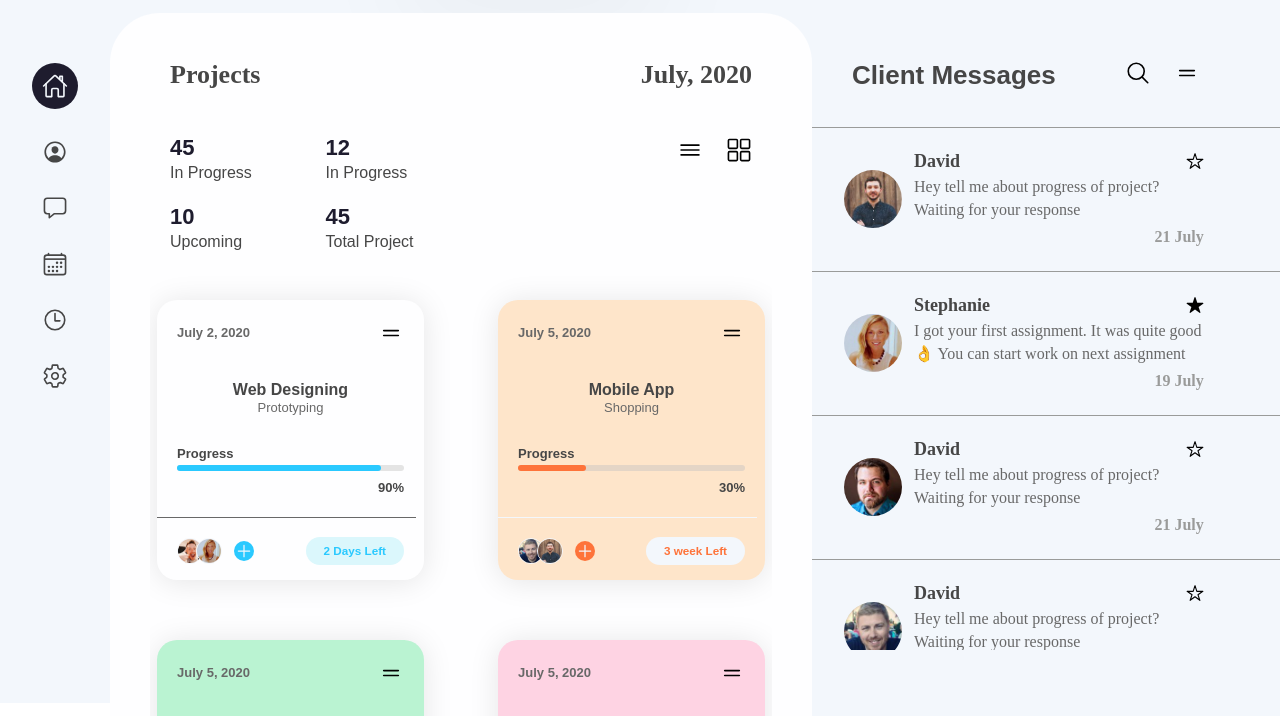
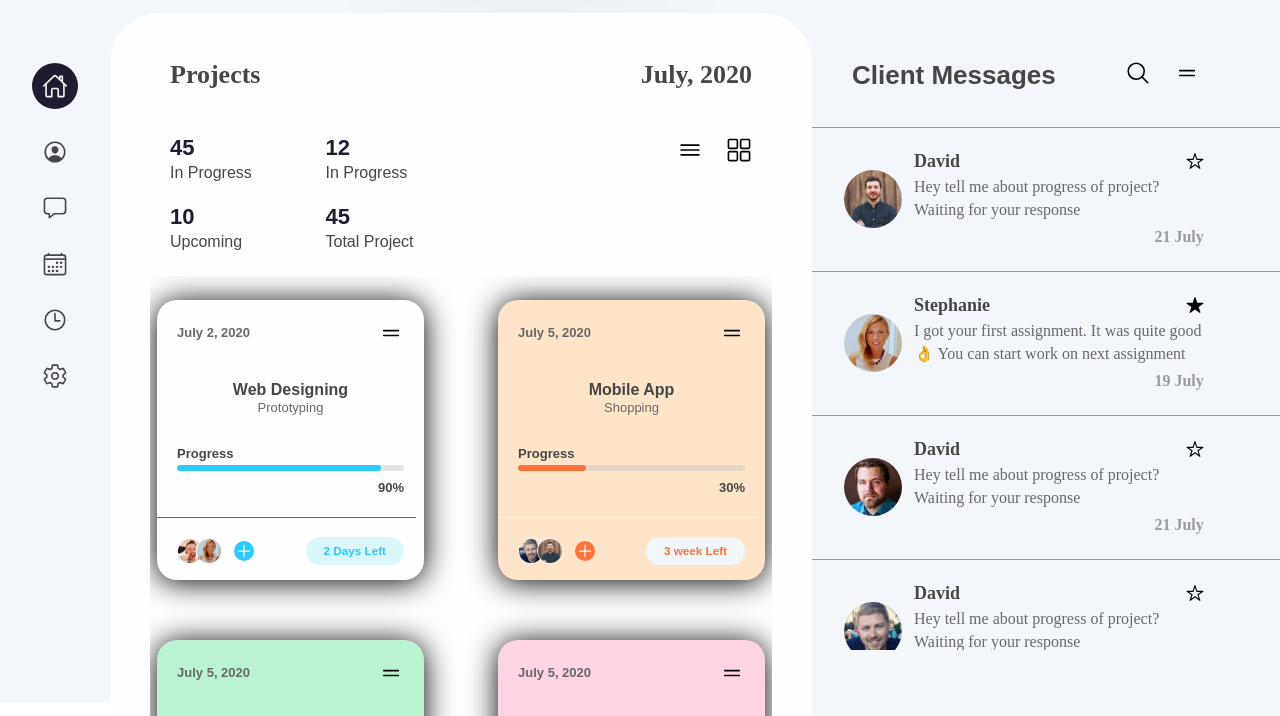
Before and after one commit to jimmy-ramani-0912/Portfolio-Dashboard-React, a website: page index.html in a window 1280 px wide. Shown: the part 97-813 px from the top of the page. Drawn offline with nearby package versions, Linux system fonts and the light colour scheme; files that its build step writes are made by us from their sources.

Commit message:
box shadow fix ...

```diff
--- a/sass/_components.scss
+++ b/sass/_components.scss
@@ -351,7 +351,7 @@
       border-radius: 2rem;
       padding: 2rem;
       background-color: $bg-project-section;
-      box-shadow: 0 0.2rem 3rem rgba(0, 0, 0, 0.1);
+      box-shadow: 0 0.2rem 3rem rgba(0, 0, 0/ 0.1);
 
       @media screen and (max-width: 1200px) and (min-width: 900px) {
         height: 30rem;
```
